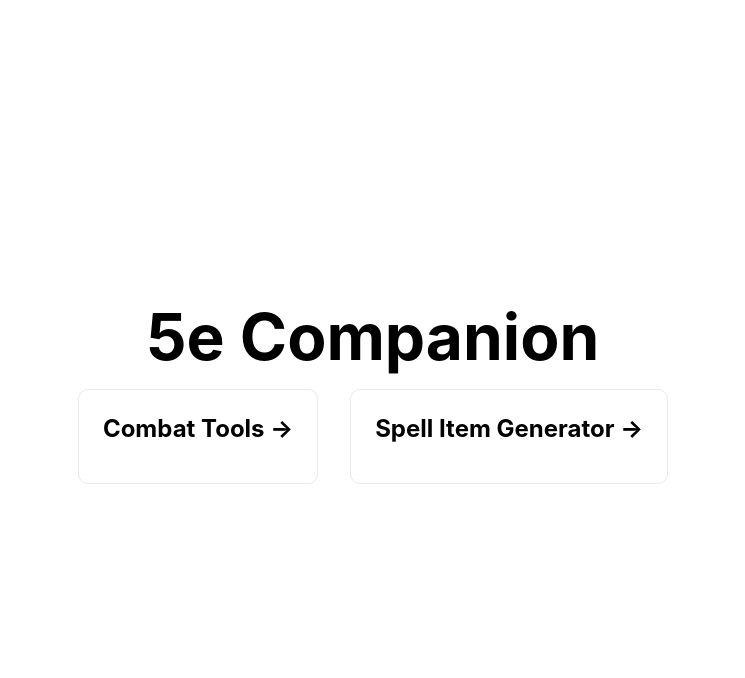
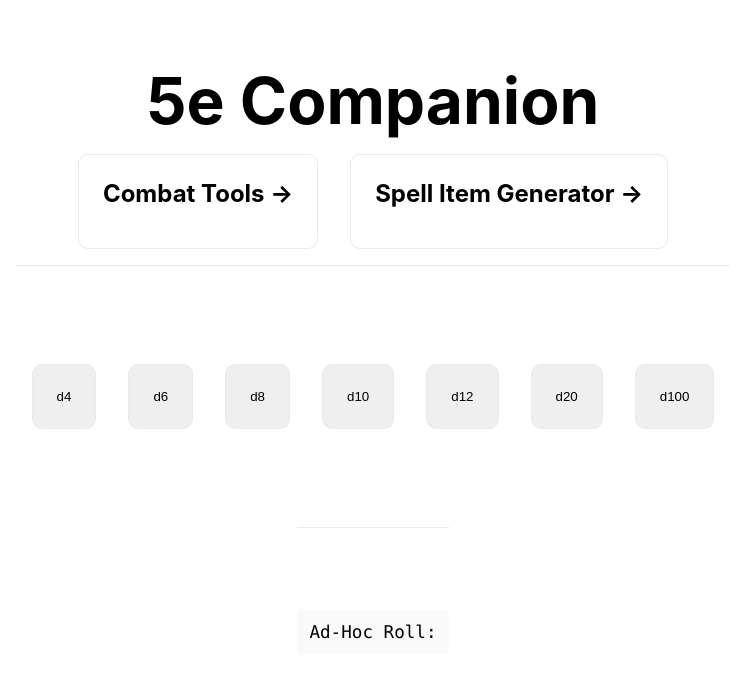
Before and after one commit to kentico-michaelb/5e-companion, a Next.js app in the folder 5e-companion/: page / in a window 1280 px wide. Shown: the top 678 px of the page, without its empty margins (267-1012 px from the left). Built offline with nearby package versions, Linux system fonts and the light colour scheme.

Commit message:
Adds ad hoc dice roller

```diff
--- /dev/null
+++ b/5e-companion/components/DiceRoller.js
@@ -0,0 +1,24 @@
+import { useState } from 'react'
+import { d4, d6, d8, d10, d12, d20, d100 } from '../utils/dice'
+import styles from '../styles/Home.module.css'
+
+export default function DiceRoller(){
+    const [result, setResult] = useState(null)
+
+    return (
+        <>
+        <div className={styles.footer}>
+            <button onClick={(e) => {setResult(d4())}}>d4</button>
+            <button onClick={(e) => {setResult(d6())}}>d6</button>
+            <button onClick={(e) => {setResult(d8())}}>d8</button>
+            <button onClick={(e) => {setResult(d10())}}>d10</button>
+            <button onClick={(e) => {setResult(d12())}}>d12</button>
+            <button onClick={(e) => {setResult(d20())}}>d20</button>
+            <button onClick={(e) => {setResult(d100())}}>d100</button>
+        </div>
+        <div className={styles.footer}>
+                <span className={styles.code}>Ad-Hoc Roll: {result}</span>
+        </div>
+        </>
+    )
+}
--- a/5e-companion/components/Layout.js
+++ b/5e-companion/components/Layout.js
@@ -1,6 +1,7 @@
 import Head from 'next/head'
 import styles from '../styles/Home.module.css'
 import Navigation from './Navigation'
+import DiceRoller from './DiceRoller'
 
 export default function Layout({ children, home }) {
     return (
@@ -10,11 +11,14 @@ export default function Layout({ children, home }) {
                 <meta name="description" content="Utility to accompany Roll20 D&amp;D 5e games!" />
                 <link rel="icon" href="/favicon.ico" />
             </Head>
+
             <div className={styles.container}>
                 <main className={styles.main}>
                     {!home && <Navigation />}
                     {children}
+                    <DiceRoller />
                 </main>
+
             </div>
         </>
     )
--- a/5e-companion/styles/Home.module.css
+++ b/5e-companion/styles/Home.module.css
@@ -1,4 +1,24 @@
 /* ===CUSTOM=== */
+
+.footer button {
+    margin: 1rem;
+    padding: 1.5rem;
+    text-align: left;
+    color: inherit;
+    text-decoration: none;
+    border: 1px solid #eaeaea;
+    border-radius: 10px;
+    transition: color 0.15s ease, border-color 0.15s ease;
+    max-width: 400px;
+}
+
+.footer button:hover,
+.footer button:focus,
+.footer button:active {
+  color: #0070f3;
+  border-color: #0070f3;
+}
+
 .nav {
   list-style-type: none;
   margin: 0;
```
